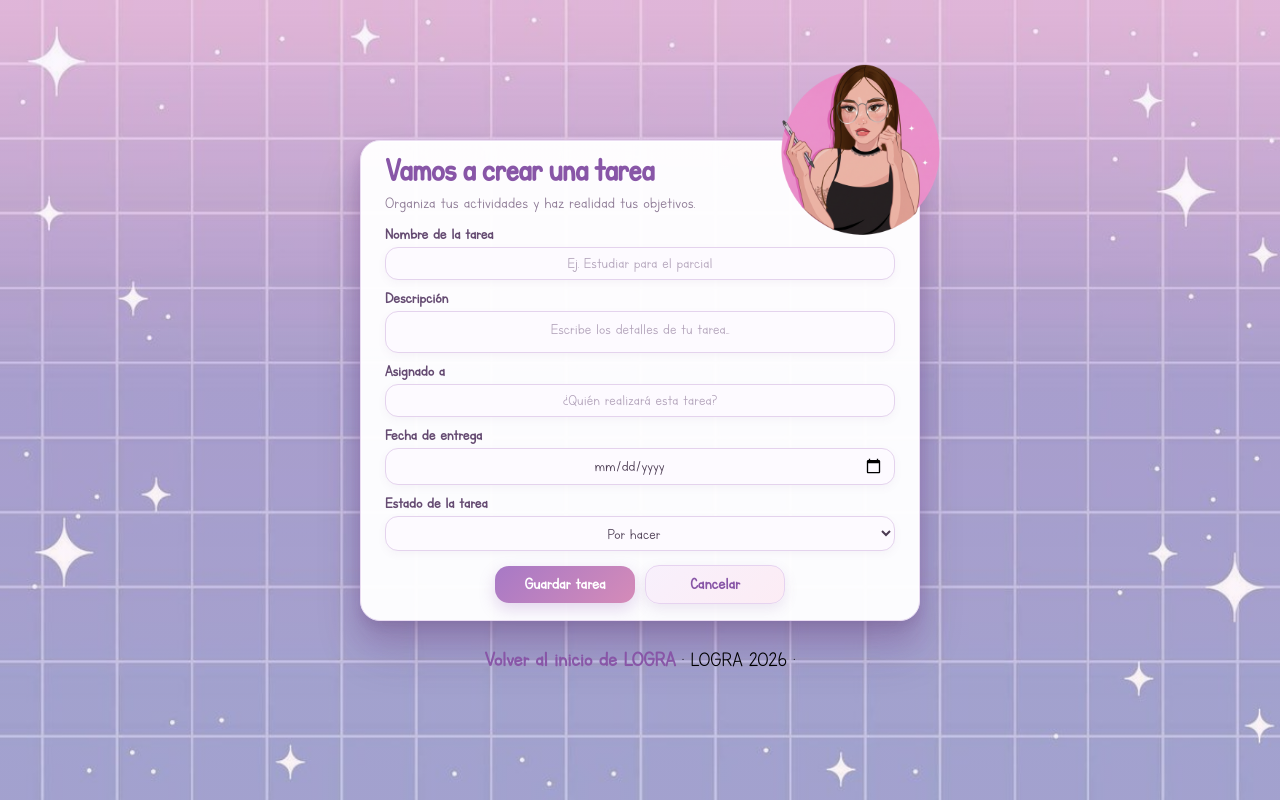
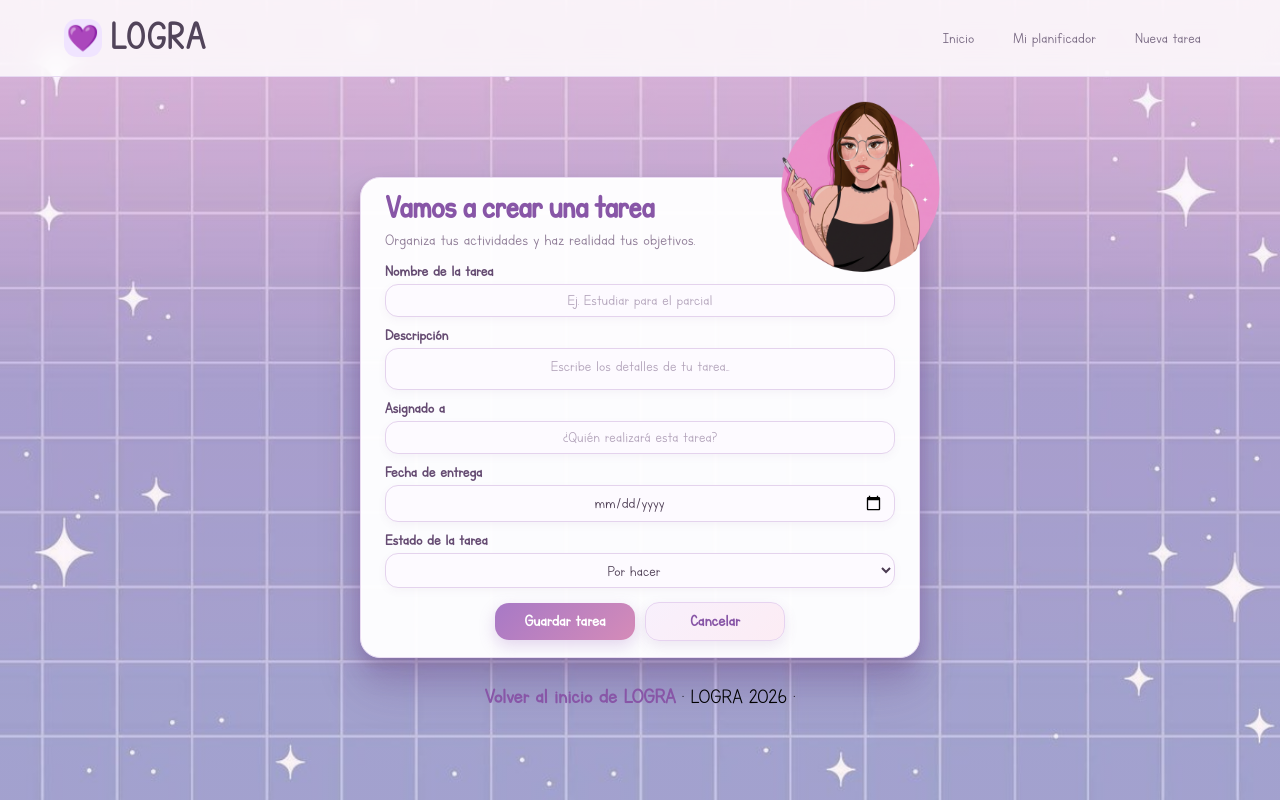
Before and after one commit to nayagonzalezd/Logra--proyecto--individual-, a plain HTML site: page pages/crear-tarea.html in a window 1280 px wide. Drawn offline with Linux system fonts and the light colour scheme.

Commit message:
feat: create shared navigation header

```diff
--- a/css/crear-tarea.css
+++ b/css/crear-tarea.css
@@ -28,7 +28,6 @@ body {
     min-height: 100vh;
     display: flex;
     flex-direction: column;
-    justify-content: center;
     gap: 0;
     font-family: "FuenteTextos", sans-serif;
     color: #51445a;
@@ -50,10 +49,9 @@ body {
 main {
     width: 92%;
     max-width: 560px;
-    margin: 20px auto;
+    margin: 100px auto 20px;
     flex: none;
 }
-
 
 /* Tarjeta del formulario */
 
--- /dev/null
+++ b/css/header.css
@@ -0,0 +1,99 @@
+/* ==========================
+   HEADER DE LOGRA
+========================== */
+
+.barra-superior {
+    display: flex;
+    justify-content: space-between;
+    align-items: center;
+    gap: 20px;
+    padding: 17px clamp(18px, 5vw, 72px);
+
+    background: rgba(255, 255, 255, .82);
+    border-bottom: 1px solid rgba(224, 207, 239, .7);
+
+    position: sticky;
+    top: 0;
+    z-index: 5;
+
+    backdrop-filter: blur(12px);
+}
+
+/* MARCA Y LOGO */
+
+.marca {
+    display: flex;
+    align-items: center;
+    gap: 9px;
+
+    font: 30px "FuenteTitulos", sans-serif;
+    color: var(--lila-oscuro);
+    letter-spacing: .4px;
+
+    text-decoration: none;
+}
+
+.marca-icono {
+    display: grid;
+    place-items: center;
+
+    width: 38px;
+    height: 38px;
+
+    border-radius: 13px;
+    background: #f0e4ff;
+
+    font-family: Arial, sans-serif;
+    font-size: 26px;
+}
+
+/* NAVEGACIÓN */
+
+.barra-superior nav {
+    display: flex;
+    align-items: center;
+    gap: 9px;
+    flex-wrap: wrap;
+}
+
+.barra-superior nav a {
+    padding: 10px 15px;
+    border-radius: 13px;
+
+    color: #766780;
+    font-size: 17px;
+
+    text-decoration: none;
+    transition: .2s;
+}
+
+/* HOVER Y PÁGINA ACTIVA */
+
+.barra-superior nav a:hover,
+.barra-superior nav a.nav-activo {
+    background: #f1e7ff;
+    color: var(--lila-oscuro);
+}
+
+/* ==========================
+   RESPONSIVE
+========================== */
+
+@media (max-width: 760px) {
+
+    .barra-superior {
+        align-items: flex-start;
+        flex-direction: column;
+        padding: 14px 5%;
+    }
+
+    .barra-superior nav {
+        width: 100%;
+        gap: 4px;
+    }
+
+    .barra-superior nav a {
+        padding: 8px 10px;
+        font-size: 15px;
+    }
+}
--- /dev/null
+++ b/js/header.js
@@ -0,0 +1,23 @@
+// Cargar el header compartido en todas las páginas de LOGRA
+document.addEventListener("DOMContentLoaded", () => {
+
+    const contenedorHeader = document.getElementById("header-container");
+
+    if (contenedorHeader) {
+        fetch("header.html")
+            .then(response => {
+                if (!response.ok) {
+                    throw new Error("No se pudo cargar el header");
+                }
+
+                return response.text();
+            })
+            .then(html => {
+                contenedorHeader.innerHTML = html;
+            })
+            .catch(error => {
+                console.error("Error al cargar el header:", error);
+            });
+    }
+
+});
--- a/pages/crear-tarea.html
+++ b/pages/crear-tarea.html
@@ -1,4 +1,3 @@
-
 <!DOCTYPE html>
 <html lang="es">
 
@@ -10,9 +9,15 @@
 
     <!-- Estilos de la página Crear tarea -->
     <link rel="stylesheet" href="../css/crear-tarea.css">
+
+    <!-- Estilos del header -->
+    <link rel="stylesheet" href="../css/header.css">
 </head>
 
 <body>
+
+    <!-- Header compartido -->
+    <div id="header-container"></div>
 
     <main>
         <section class="tarjeta-formulario">
@@ -21,7 +26,7 @@
 
             <!-- Presentación dentro de la misma caja -->
             <section class="presentacion">
-                <h1>Vamos a crear una tarea </h1>
+                <h1>Vamos a crear una tarea</h1>
                 <p>Organiza tus actividades y haz realidad tus objetivos.</p>
             </section>
 
@@ -114,10 +119,13 @@
     <!-- Pie de página -->
     <footer>
         <p>
-            <a href="index.html"> Volver al inicio de LOGRA</a>
+            <a href="index.html">Volver al inicio de LOGRA</a>
             · LOGRA 2026 ·
         </p>
     </footer>
+
+    <!-- JavaScript para cargar el header -->
+    <script src="../js/header.js"></script>
 
     <!-- JavaScript del formulario -->
     <script src="../js/crear-tarea.js"></script>
--- /dev/null
+++ b/pages/header.html
@@ -0,0 +1,17 @@
+<!-- BARRA SUPERIOR Y NAVEGACIÓN -->
+<header class="barra-superior">
+
+    <!-- LOGO DE LOGRA -->
+    <a class="marca" href="index.html" aria-label="Inicio de LOGRA">
+        <span class="marca-icono">💜</span>
+        <span>LOGRA</span>
+    </a>
+
+    <!-- MENÚ PRINCIPAL -->
+    <nav aria-label="Navegación principal">
+        <a href="index.html">Inicio</a>
+        <a href="tareas.html">Mi planificador</a>
+        <a href="crear-tarea.html">Nueva tarea</a>
+    </nav>
+
+</header>
```
Also changed, not shown: pages/index.html (+24 -57 lines), pages/tareas.html (+15 -8 lines).
